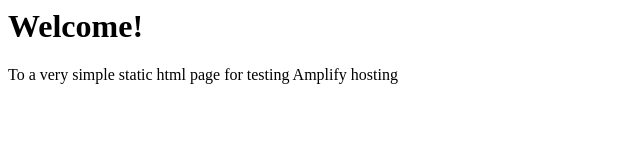
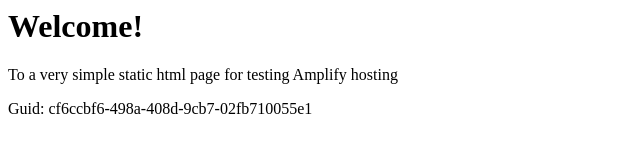
Before and after one commit to aws-aemilia-gru/Github-PR-Commit-Integration-Test-DoNotTouch-v0-prod-sa-east-1, a website: page src/index.html in a window 1280 px wide. Shown: the whole page, without its empty margins (0-640 px from the left). Drawn offline with Linux system fonts and the light colour scheme.

Commit message:
commit from integ tests

```diff
--- a/src/index.html
+++ b/src/index.html
@@ -1,3 +1,5 @@
+
+
 <html lang="en">
 
 <head>
@@ -10,6 +12,6 @@
 <body>
     <h1>Welcome!</h1>
     <p>To a very simple static html page for testing Amplify hosting</p>
-</body>
+    <p>Guid: cf6ccbf6-498a-408d-9cb7-02fb710055e1</p></body>
 
 </html>
```
